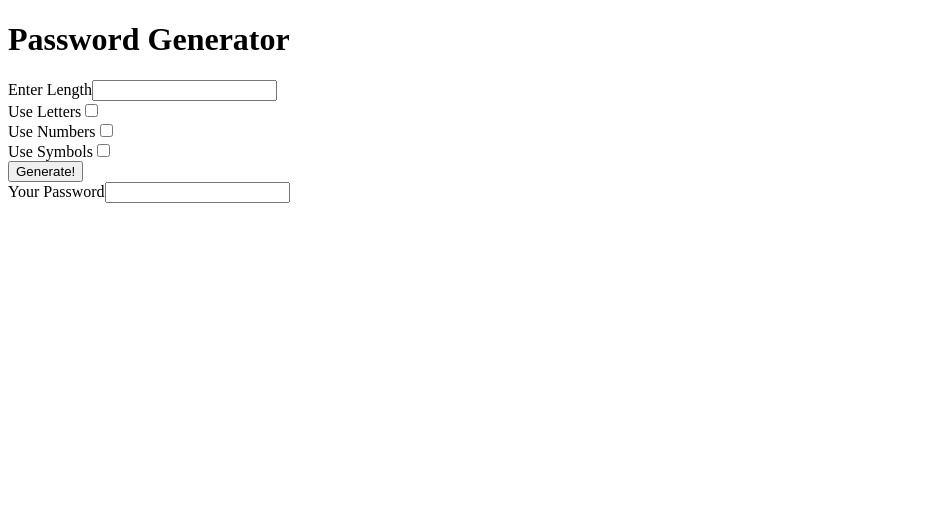
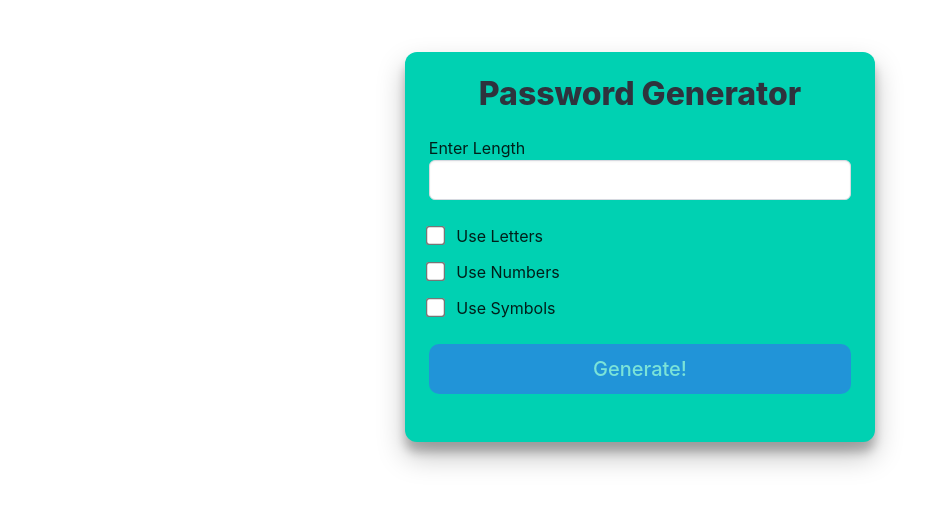
Before and after one commit to piterbud/Password-Generator-App, an Angular app: page / in a window 1280 px wide. Shown: the top 506 px of the page, without its empty margins (0-942 px from the left). Built offline with nearby package versions, Linux system fonts and the light colour scheme.

Commit message:
Finish the first part of the project

```diff
--- a/package.json
+++ b/package.json
@@ -18,6 +18,7 @@
     "@angular/platform-browser": "^19.1.0",
     "@angular/platform-browser-dynamic": "^19.1.0",
     "@angular/router": "^19.1.0",
+    "bulma": "^1.0.3",
     "rxjs": "~7.8.0",
     "tslib": "^2.3.0",
     "zone.js": "~0.15.0"
--- a/src/app/app.component.html
+++ b/src/app/app.component.html
@@ -1,32 +1,62 @@
-<h1>Password Generator</h1>
+<div class="container">
+  <div class="columns is-centered">
+    <div
+      class="column box is-one-third-fullhd is-two-fifths-widescreen is-half-desktop is-three-fifths-tablet mx-5 mt-7 p-5 has-background-primary has-text-primary-invert box-shadow">
+      <h1 class="title has-text-centered">Password Generator</h1>
 
-<div>
+      <div class="filed my-5">
         <label>Enter Length</label>
-  <input />
+        <input class="input" [class.input-focus]="inputFocus" (input)="onChangePasswordLength($event)" type="number"
+          (focus)="onInputFocus()" />
+      </div>
+
+      <div class="field my-3">
+        <div class="control">
+          <label class="checkbox custom-checkbox">
+            <input (change)="onChangeInputState('Letters')" type="checkbox" />
+            Use Letters
+          </label>
+        </div>
+      </div>
+
+      <div class="field my-3">
+        <div class="control">
+          <label class="checkbox custom-checkbox">
+            <input (change)="onChangeInputState('Numbers')" type="checkbox" />
+            Use Numbers
+          </label>
+        </div>
+      </div>
+
+      <div class="field my-3">
+        <div class="control">
+          <label class="checkbox custom-checkbox">
+            <input (change)="onChangeInputState('Symbols')" type="checkbox" />
+            Use Symbols
+          </label>
+        </div>
       </div>
 
       <div>
-  <label>Use Letters</label>
-  <input type="checkbox" />
+        <button class="button is-link is-fullwidth is-medium my-5"
+          [disabled]="!(passwordLength && (inputState.includeLetters || inputState.includeNumbers || inputState.includeSymbols))"
+          (click)="onButtonClick()">Generate!</button>
       </div>
 
-<div>
-  <label>Use Numbers</label>
-  <input type="checkbox" />
+      <div class="box" *ngIf="password">
+        <label>Your Password</label>
+        <input class="input is-size-5 has-text-centered has-text-weight-bold letter-spacing" [value]="password" />
+      </div>
+    </div>
+  </div>
 </div>
 
-<div>
-  <label>Use Symbols</label>
-  <input type="checkbox" />
-</div>
+<!-- {{ password }} -->
 
-<div>
-  <button (click)="onButtonClick()">Generate!</button>
-</div>
+<!-- (click)="onButtonClick()" - event binding syntax - we put event handler -->
 
-<div>
-  <label>Your Password</label>
-  <input />
-</div>
+<!-- [value]="password" - property binding syntax -->
+<!-- [value]="getPassword()" -->
 
-<router-outlet />
+<!-- {{ password }} - interpolation syntax -->
+<!-- {{ getName() }} -->
--- a/src/app/app.component.scss
+++ b/src/app/app.component.scss
@@ -0,0 +1,21 @@
+.mt-7 {
+  margin-top: 4rem;
+}
+
+.box-shadow {
+  box-shadow: rgba(0, 0, 0, 0.25) 0px 14px 28px,
+    rgba(0, 0, 0, 0.22) 0px 10px 10px;
+}
+
+.input-focus {
+  outline-color: #2942ff;
+}
+
+.custom-checkbox input[type="checkbox"] {
+  transform: scale(1.5);
+  margin-right: 10px;
+}
+
+.letter-spacing {
+  letter-spacing: 2px;
+}
--- a/src/app/app.component.ts
+++ b/src/app/app.component.ts
@@ -1,14 +1,85 @@
 import { Component } from '@angular/core';
-import { RouterOutlet } from '@angular/router';
+import { InputState } from './input-state.model';
+import { CommonModule } from '@angular/common';
+
+const passwordChars = {
+  letters: 'abcdefghijklmnopqrstuvwyz',
+  numbers: '1234567890',
+  symbols: '!@#$%^&*()[]',
+};
 
 @Component({
   selector: 'app-root',
-  imports: [RouterOutlet],
+  standalone: true,
+  imports: [CommonModule],
   templateUrl: './app.component.html',
-  styleUrl: './app.component.scss'
+  styleUrl: './app.component.scss',
 })
 export class AppComponent {
+  passwordLength: number = 0;
+  password: string = '';
+  inputFocus: boolean = false;
+
+  inputState: InputState = {
+    includeLetters: false,
+    includeNumbers: false,
+    includeSymbols: false,
+  };
+
+  onChangePasswordLength(event: any): void {
+    const parsedValue = parseInt(event.target.value);
+    if (!isNaN(parsedValue) && parsedValue >= 0) {
+      this.passwordLength = parsedValue;
+    }
+  }
+
+  onInputFocus() {
+    this.inputFocus = true;
+  }
+
+  onChangeInputState(inputType: string): void {
+    this.inputState[`include${inputType}`] =
+      !this.inputState[`include${inputType}`];
+  }
+
+  shuffleString(validChars: string): string {
+    const arr = validChars.split('');
+    for (let i = arr.length - 1; i > 0; i--) {
+      const j = Math.floor(Math.random() * (i + 1));
+      [arr[i], arr[j]] = [arr[j], arr[i]];
+    }
+    return arr.join('');
+  }
+
   onButtonClick() {
-    console.log('Button was clicked');
+    // generating a random password
+    let validChars = '';
+
+    this.inputState.includeLetters
+      ? (validChars +=
+          passwordChars.letters + passwordChars.letters.toUpperCase())
+      : null;
+    this.inputState.includeNumbers
+      ? (validChars += passwordChars.numbers)
+      : null;
+    this.inputState.includeSymbols
+      ? (validChars += passwordChars.symbols)
+      : null;
+
+    const shuffleChars = this.shuffleString(validChars);
+
+    let generatedPassword = '';
+    for (let i = 0; i < this.passwordLength; i++) {
+      const index = Math.floor(Math.random() * shuffleChars.length);
+      generatedPassword += shuffleChars[index];
+    }
+    this.password = generatedPassword;
   }
+
+  // getPassword() {
+  //   return this.password;
+  // }
+  // getName() {
+  //   return 'Piotr';
+  // }
 }
--- a/src/app/app.config.ts
+++ /dev/null
@@ -1,8 +0,0 @@
-import { ApplicationConfig, provideZoneChangeDetection } from '@angular/core';
-import { provideRouter } from '@angular/router';
-
-import { routes } from './app.routes';
-
-export const appConfig: ApplicationConfig = {
-  providers: [provideZoneChangeDetection({ eventCoalescing: true }), provideRouter(routes)]
-};
--- a/src/app/app.routes.ts
+++ /dev/null
@@ -1,3 +0,0 @@
-import { Routes } from '@angular/router';
-
-export const routes: Routes = [];
--- /dev/null
+++ b/src/app/input-state.model.ts
@@ -0,0 +1,6 @@
+export interface InputState {
+  includeLetters: boolean;
+  includeNumbers: boolean;
+  includeSymbols: boolean;
+  [key: string]: boolean;
+}
--- a/src/index.html
+++ b/src/index.html
@@ -1,13 +1,16 @@
 <!doctype html>
 <html lang="en">
+
 <head>
   <meta charset="utf-8">
-  <title>PasswordGenerator</title>
+  <title>Password Generator</title>
   <base href="/">
   <meta name="viewport" content="width=device-width, initial-scale=1">
   <link rel="icon" type="image/x-icon" href="favicon.ico">
 </head>
+
 <body>
   <app-root></app-root>
 </body>
+
 </html>
--- a/src/main.ts
+++ b/src/main.ts
@@ -1,6 +1,5 @@
 import { bootstrapApplication } from '@angular/platform-browser';
-import { appConfig } from './app/app.config';
 import { AppComponent } from './app/app.component';
 
-bootstrapApplication(AppComponent, appConfig)
+bootstrapApplication(AppComponent)
   .catch((err) => console.error(err));
--- a/src/styles.scss
+++ b/src/styles.scss
@@ -1 +1 @@
-/* You can add global styles to this file, and also import other style files */
+@import "bulma/sass/index";
```
Also changed, not shown: 1 other file (tests, documents, lock files or other folders). Lines whose indentation alone changed are shown as unchanged.
